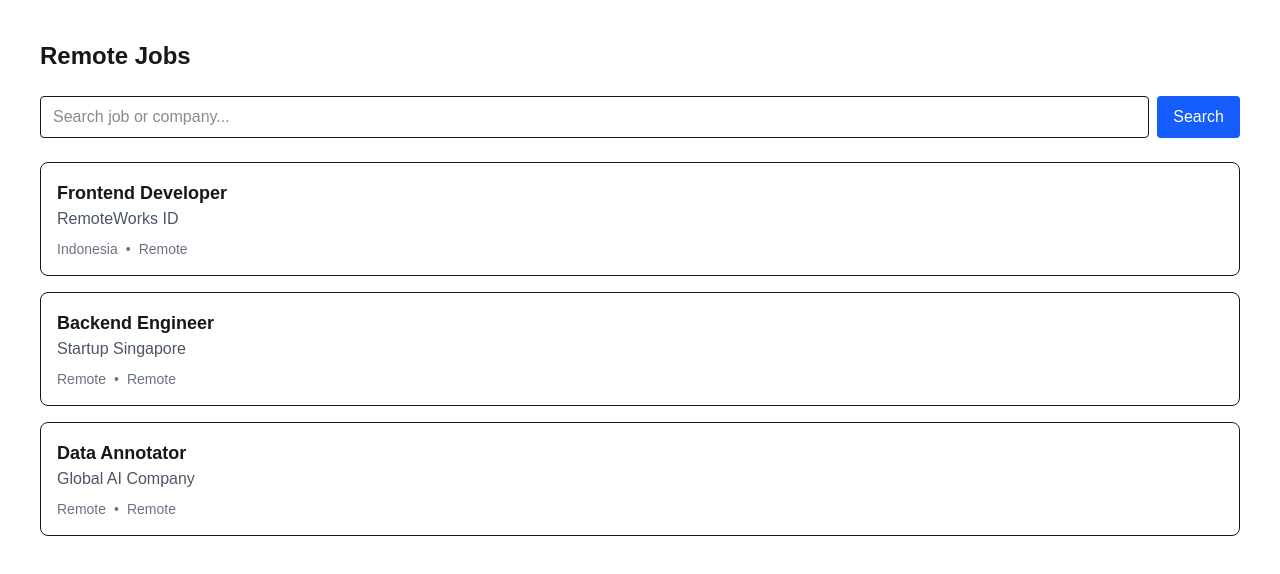
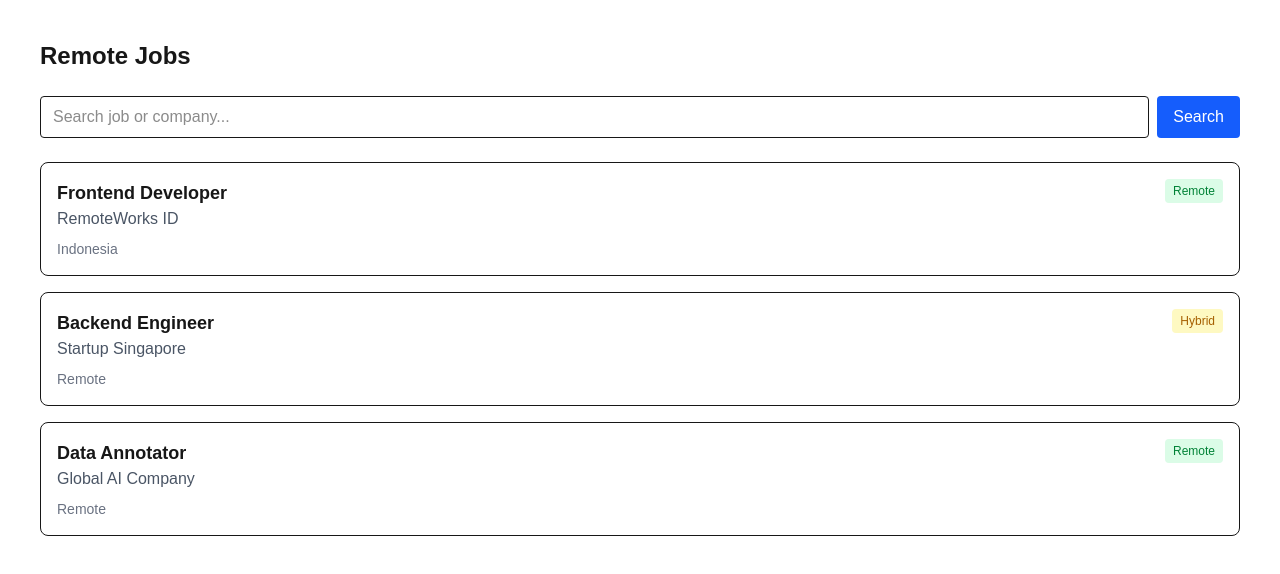
Before and after one commit to megakasmin/remoteworks-id, a Next.js app: page /jobs in a window 1280 px wide. Shown: the top 574 px of the page. Built offline with nearby package versions, Linux system fonts and the light colour scheme.

Commit message:
Add job type badge to card

```diff
--- a/app/jobs/page.tsx
+++ b/app/jobs/page.tsx
@@ -12,16 +12,19 @@ export default function JobsPage() {
   title="Frontend Developer"
   company="RemoteWorks ID"
   location="Indonesia"
+  type="Remote"
 />
 <Card
   title="Backend Engineer"
   company="Startup Singapore"
   location="Remote"
+  type="Hybrid"
 />
 <Card
   title="Data Annotator"
   company="Global AI Company"
   location="Remote"
+  type="Remote"
 />
       </div>
     </main>
--- a/components/ui/Card.tsx
+++ b/components/ui/Card.tsx
@@ -2,7 +2,7 @@ type CardProps = {
   title: string;
   company: string;
   location: string;
-  type?: string;
+  type?: "Remote" | "Hybrid" | "Onsite";
 };
 
 export default function Card({
@@ -11,17 +11,28 @@ export default function Card({
   location,
   type = "Remote",
 }: CardProps) {
+  const badgeColor = {
+    Remote: "bg-green-100 text-green-700",
+    Hybrid: "bg-yellow-100 text-yellow-700",
+    Onsite: "bg-gray-200 text-gray-700",
+  };
+
   return (
     <div className="border rounded-lg p-4 hover:shadow transition">
-      <h3 className="text-lg font-semibold">{title}</h3>
+      <div className="flex justify-between items-start">
+        <div>
+          <h3 className="text-lg font-semibold">{title}</h3>
+          <p className="text-gray-600">{company}</p>
+        </div>
 
-      <p className="text-gray-600">{company}</p>
+        <span
+          className={`text-xs px-2 py-1 rounded ${badgeColor[type]}`}
+        >
+          {type}
+        </span>
+      </div>
 
-      <div className="mt-2 flex gap-2 text-sm text-gray-500">
-        <span>{location}</span>
-        <span>•</span>
-        <span>{type}</span>
-      </div>
+      <p className="mt-2 text-sm text-gray-500">{location}</p>
     </div>
   );
 }
```
Lines whose indentation alone changed are shown as unchanged.
